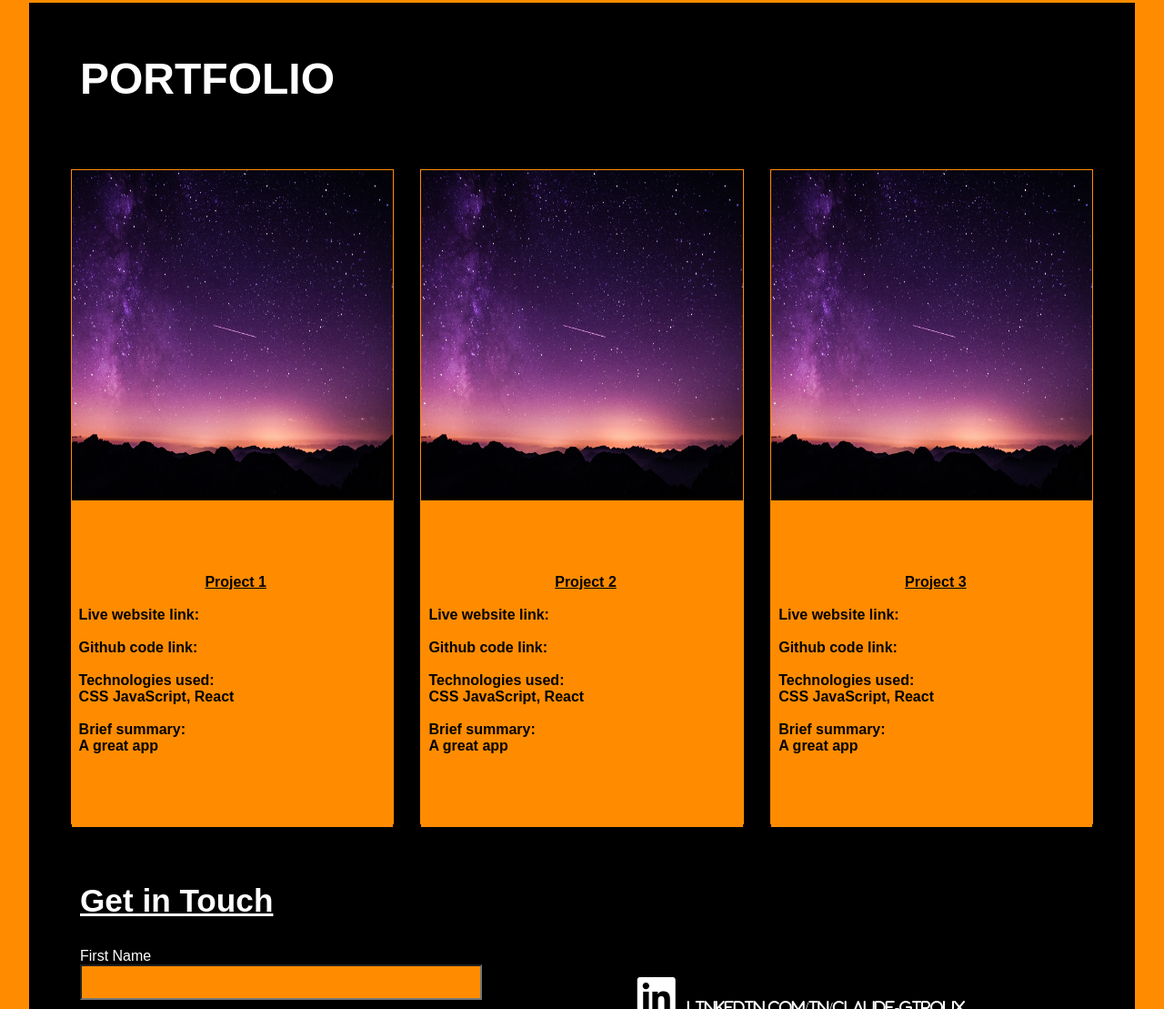
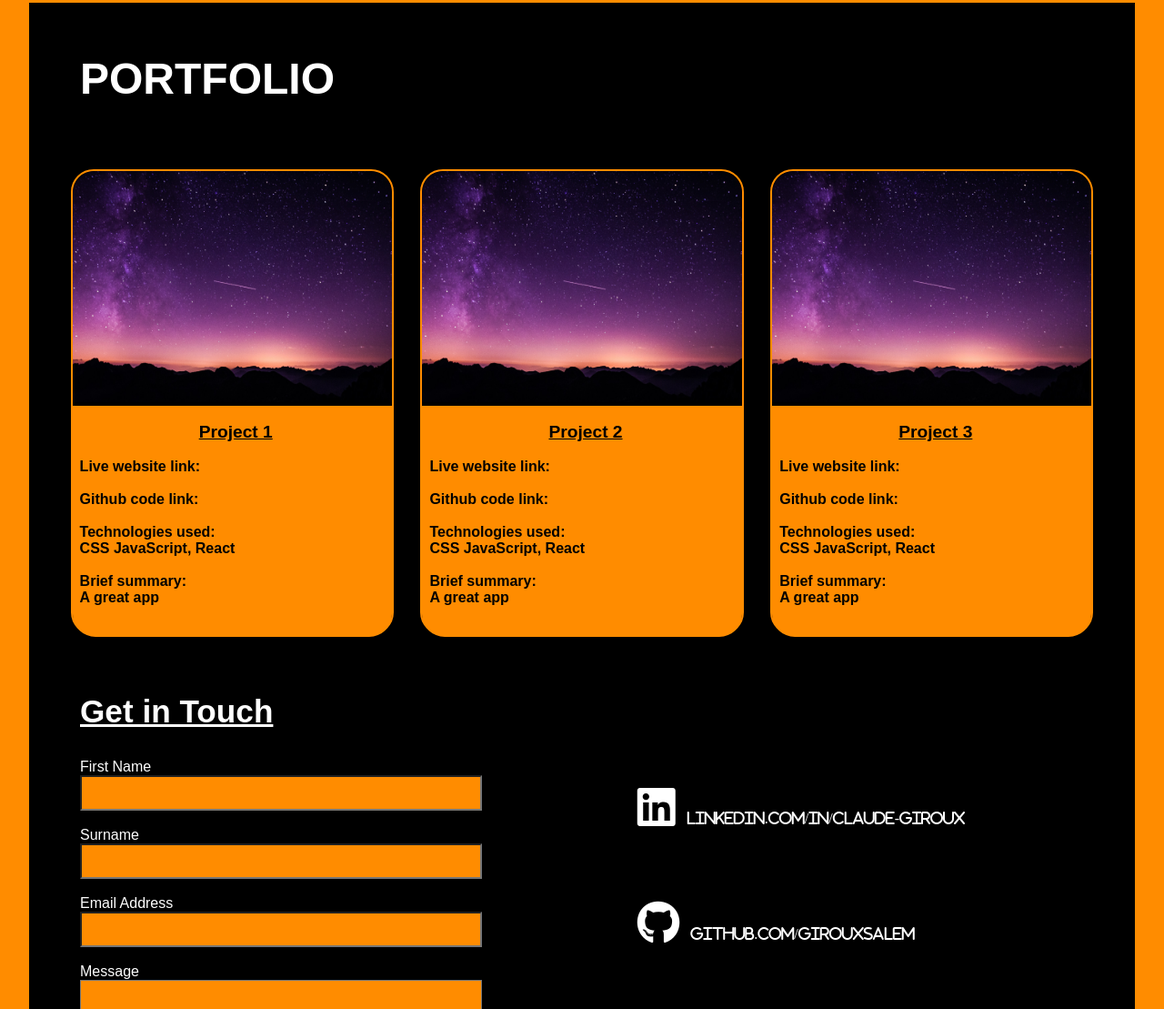
Before and after one commit to Girouxsalem/Portfolio-Host, a plain HTML site: page index.html in a window 1280 px wide. Shown: the part 910-2019 px from the top of the page at 91% size. Drawn offline with Linux system fonts and the light colour scheme.

Commit message:
added border-radius and hover properties to cards

```diff
--- a/style.css
+++ b/style.css
@@ -155,15 +155,21 @@ h3 {
 }
 
 .card {
-    position: relative;
     margin-bottom: 1rem;
     width: 30%;
-    height: 90vh;
-    border: 1px solid darkorange;
+    height: 32rem;
+    border: 2px solid darkorange;
+    border-radius: 25px;
+}
+
+.card:hover {
+    box-shadow: 0px 0px 25px 15px white;
+
 }
 
 .card-image {
     height: 50%;
+    border-radius: 25px 25px 0 0;
 }
 
 .info {
@@ -176,12 +182,15 @@ h3 {
     justify-content: center;
     color: black;
     padding-left: 0.5rem;
+    padding-bottom: 1rem;
     font-weight: 550;
+    border-radius: 0 0 25px 25px;
 }
 
 .info h4 {
     text-align: center;
     text-decoration: underline;
+    font-size: 1.2rem;
 }
 
 ul {
```
